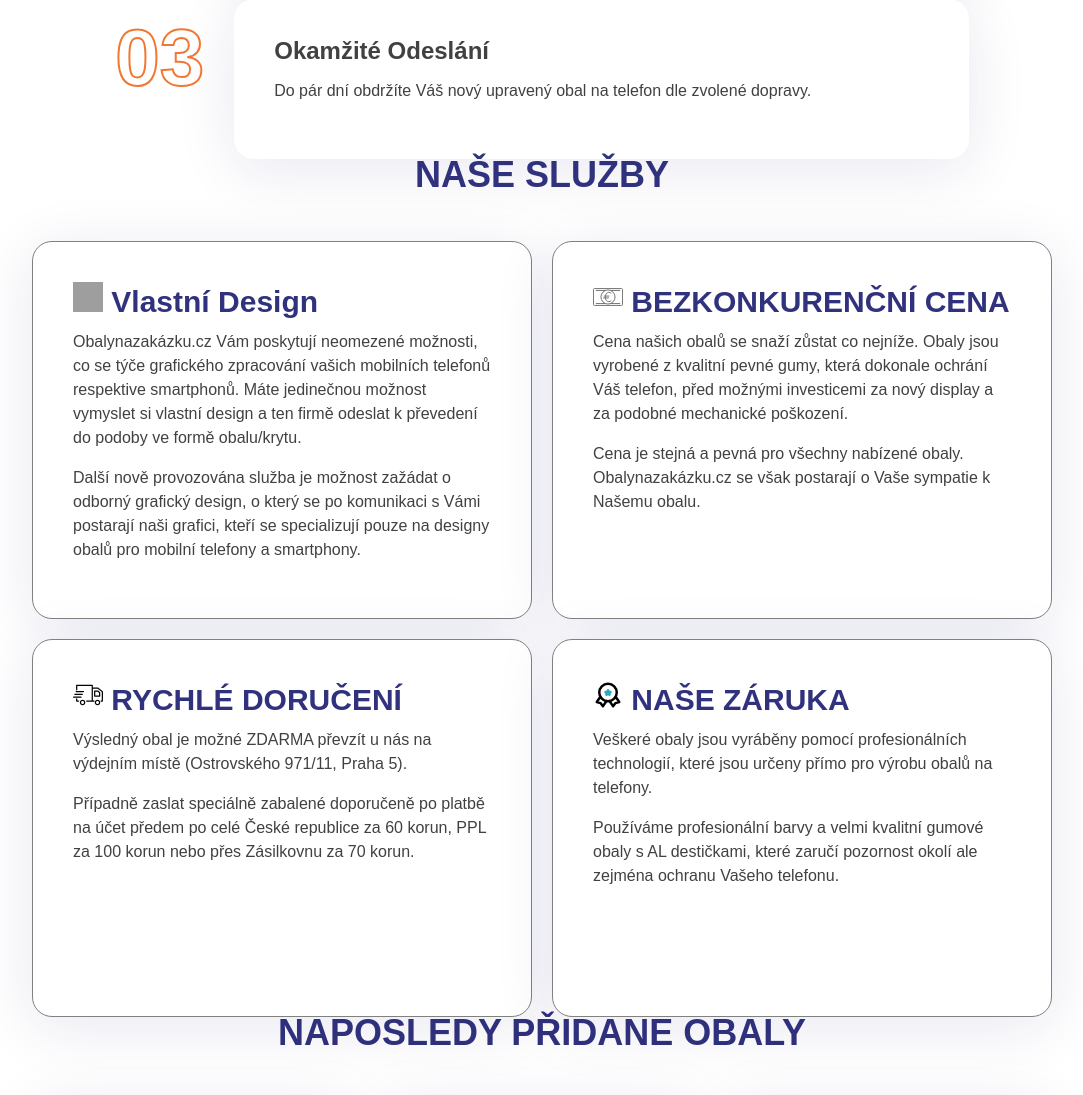
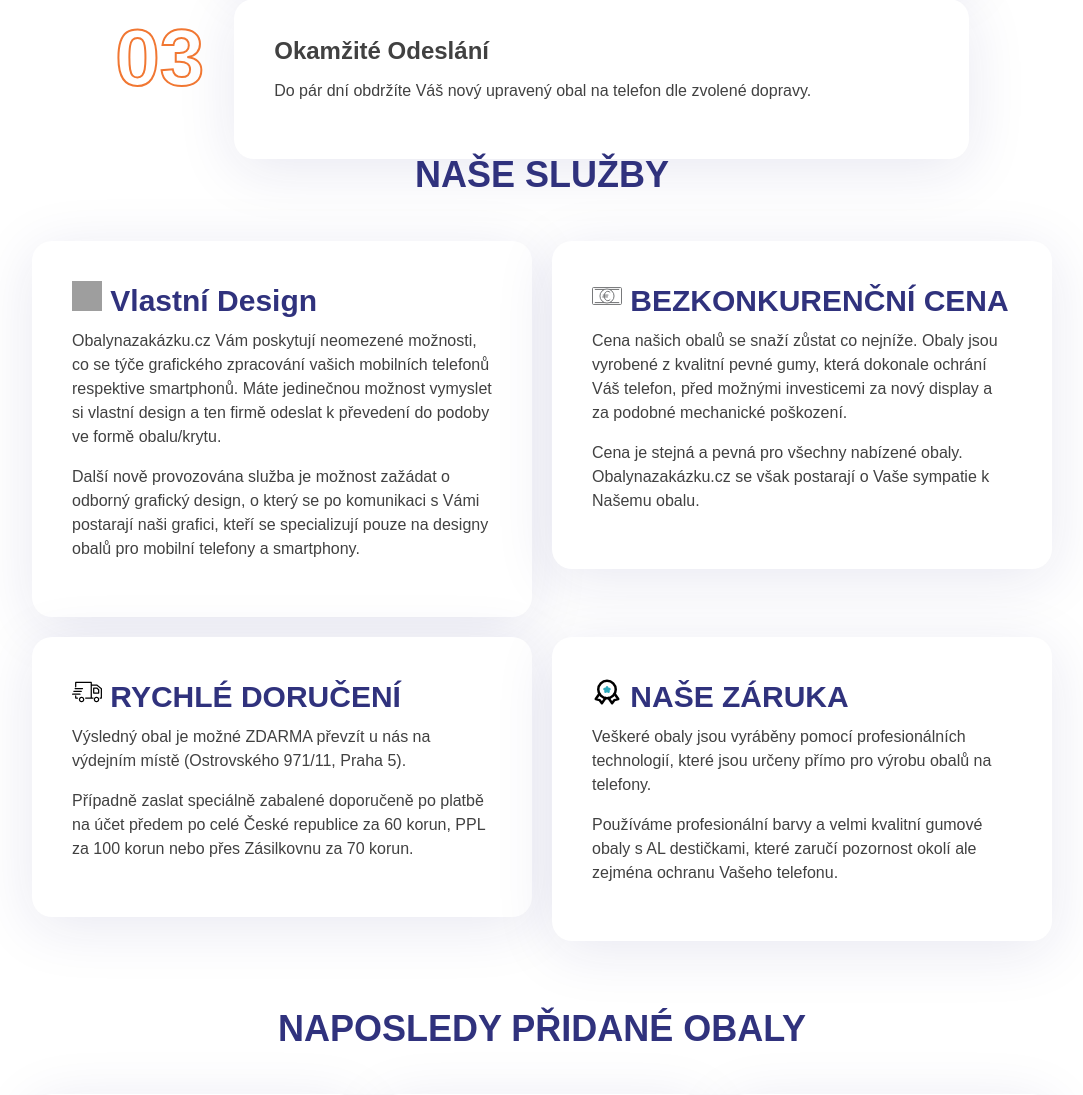
Before and after one commit to LahevOdVika/sigmastranka4, a Flask app: page / in a window 1280 px wide. Shown: the part 1220-2315 px from the top of the page, without its empty margins (98-1181 px from the left). Run offline with Flask 3, Linux system fonts and the light colour scheme; grey boxes are pictures that could not be loaded.

Commit message:
Update static/home/home.css
Co-authored-by: gemini-code-assist[bot] <176961590+gemini-code-assist[bot]@users.noreply.github.com>

```diff
--- a/static/home/home.css
+++ b/static/home/home.css
@@ -109,13 +109,14 @@ section {
     gap: 20px;
 }
 
-.grid .card, .models .card {
+.service-card {
     border: 1px solid grey;
     height: 100%;
     position: relative;
     transition: all ease-in-out 0.2s;
     top: 0;
     left: 0;
+}
 }
 
 .grid .card::after, .models .card::after {
```
